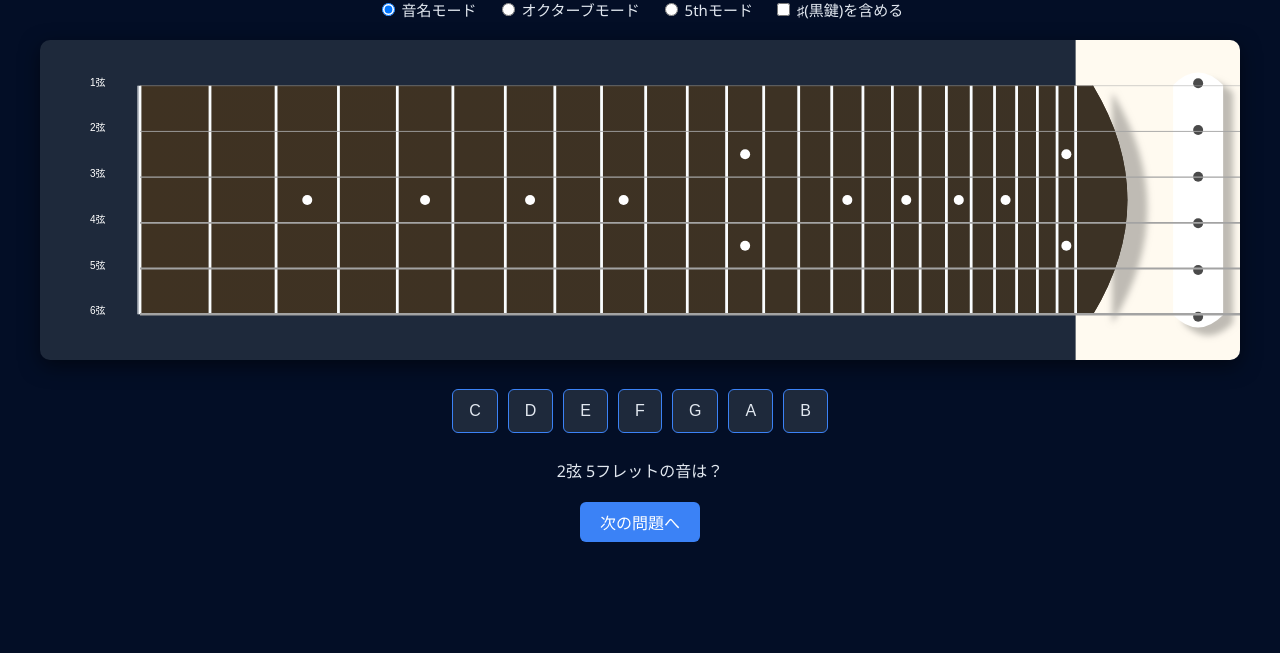
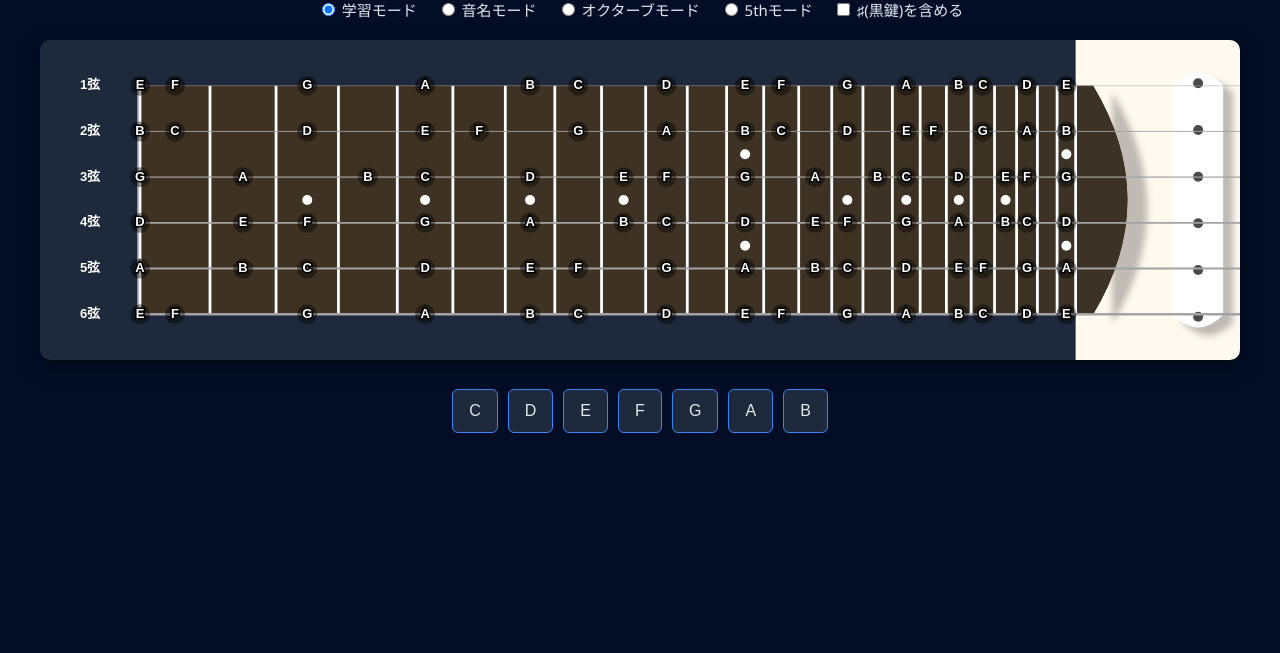
Before and after one commit to sukeo24/FretHunt, a plain HTML site: page index.html in a window 1280 px wide. Shown: the part 147-800 px from the top of the page. Drawn offline with Linux system fonts and the light colour scheme.

Commit message:
Update index.html

```diff
--- a/index.html
+++ b/index.html
@@ -12,7 +12,8 @@
 
 
   <div class="controls">
-    <label><input type="radio" name="mode" value="note" checked /> 音名モード</label>
+    <label><input type="radio" name="mode" value="learn" checked/> 学習モード</label>
+    <label><input type="radio" name="mode" value="note"  /> 音名モード</label>
     <label><input type="radio" name="mode" value="octave" /> オクターブモード</label>
     <label><input type="radio" name="mode" value="fifth" /> 5thモード</label>
     <label><input type="checkbox" id="includeSharps"  /> ♯(黒鍵)を含める</label>
```
